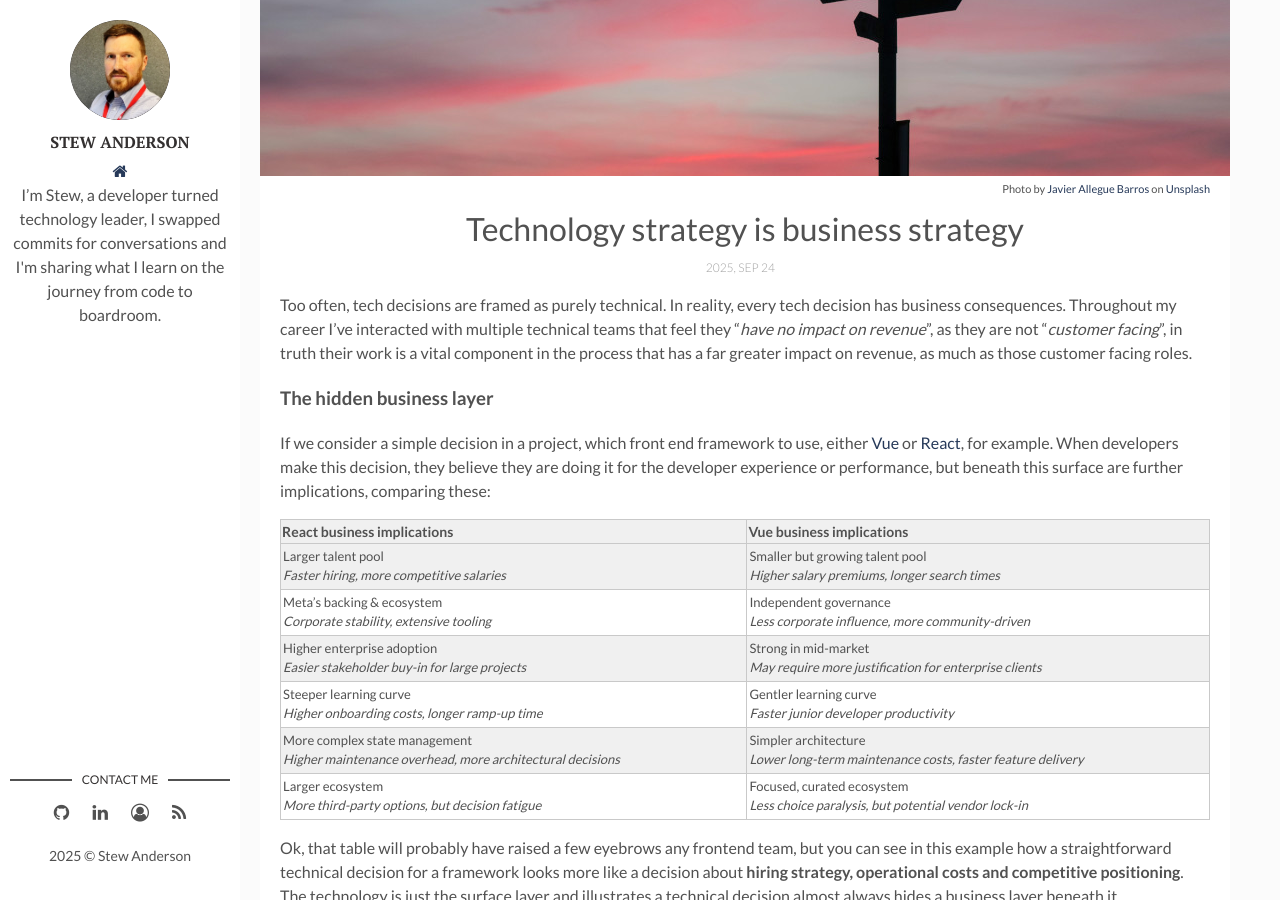
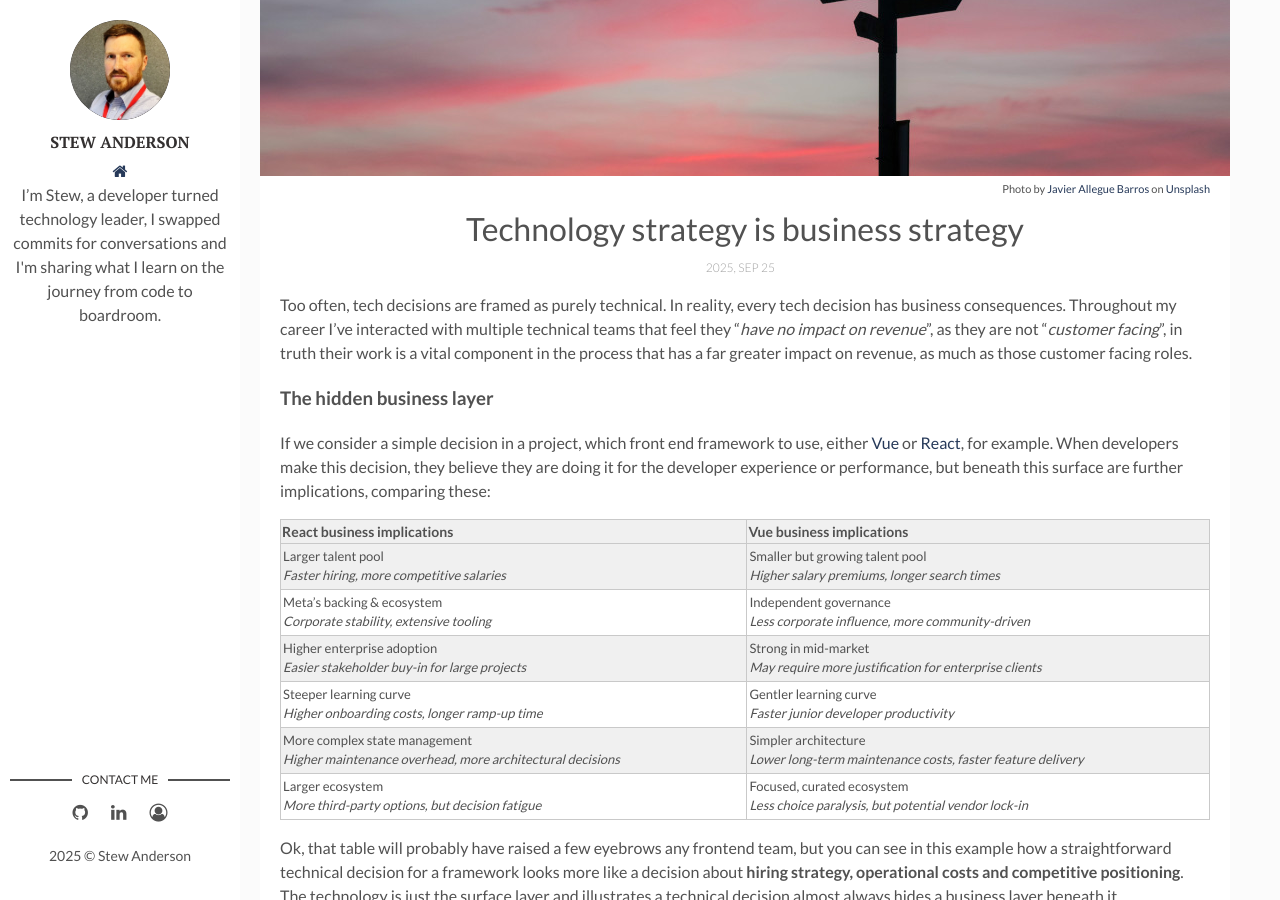
Before and after one commit to stew-anderson/blog, a Jekyll site: the page built from _posts/2025-09-24-technology-strategy-is-business-strategy.markdown, in a window 1280 px wide and 900 px high, scrolled down 344 px. Built offline with Jekyll 4.4.1, drawn with Linux system fonts in a browser that asks for light colours; emoji names are drawn with the system emoji font.

Commit message:
Removing RSS Feed Icon until resolving feed issues

```diff
--- a/_layouts/main.html
+++ b/_layouts/main.html
@@ -24,7 +24,7 @@ layout: default
           <li class="linkedin"><a href="https://linkedin.com/in/{{site.social-linkedin}}" target="_blank"><i class="fa fa-linkedin"></i></a></li>
         {% endif %}
           <li><a href="{{site.baseurl}}/about/"><i class="fa fa-user-circle-o"></i></a></li>
-          <li><a href="{{site.baseurl}}/feed.xml"><i class="fa fa-rss"></i></a></li>
+          <!-- <li><a href="{{site.baseurl}}/feed.xml"><i class="fa fa-rss"></i></a></li> -->
       </ul>
     </section>
     <div class="copyright">
--- a/_posts/2025-09-24-technology-strategy-is-business-strategy.markdown
+++ b/_posts/2025-09-24-technology-strategy-is-business-strategy.markdown
@@ -1,7 +1,7 @@
 ---
 layout: "post"
 title: "Technology strategy is business strategy"
-date: "2025-09-24 00:00:00 +0000"
+date: "2025-09-25 00:00:00 +0000"
 description: "Tech decisions aren't just about code - they shape costs, risks, customers, and growth. This post explores why every technology choice is a business decision, and how you should approach them."
 img: "technology-strategy-is-business-strategy.jpg"
 tags: ["Strategy", "Leadership", "Business Impact"]
```
